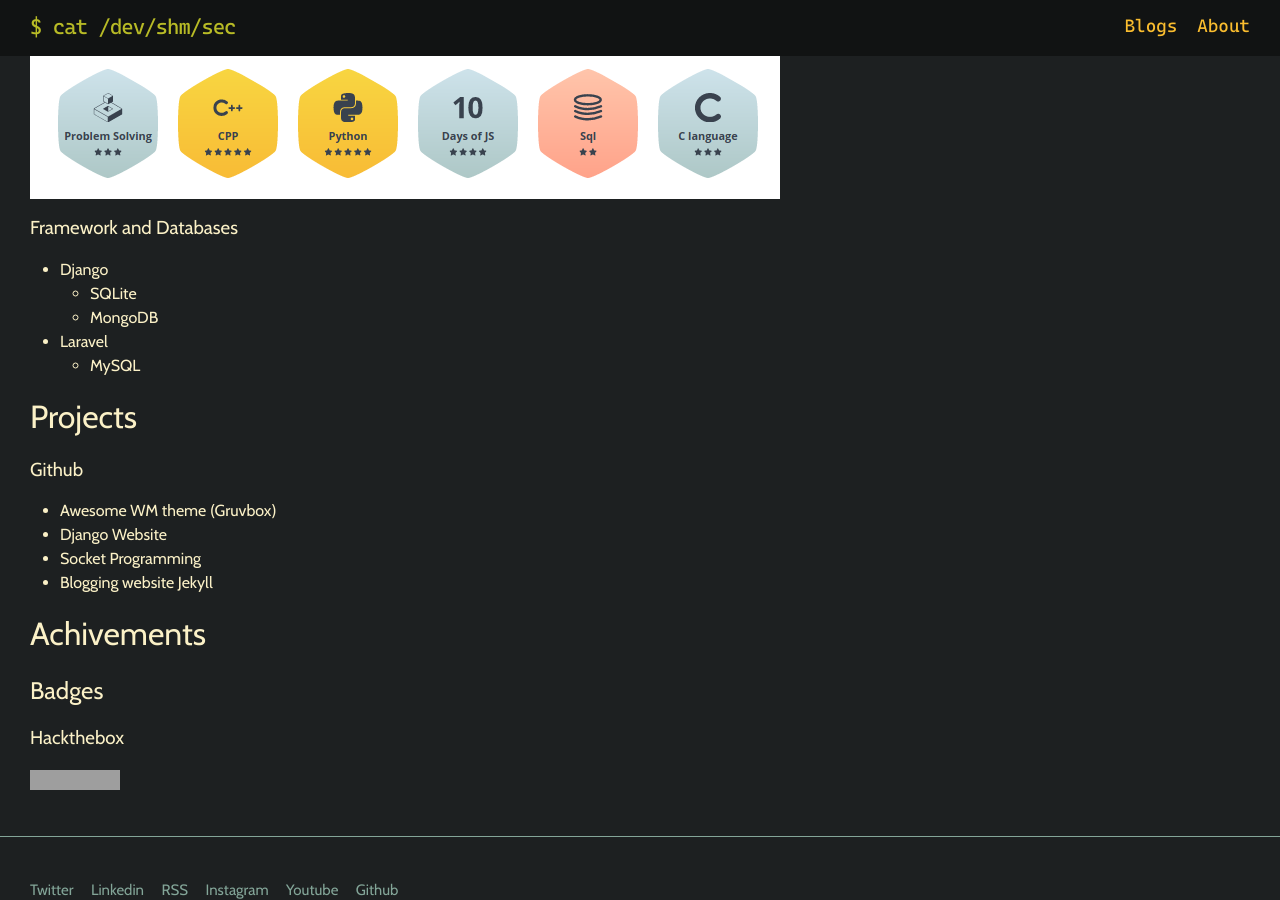
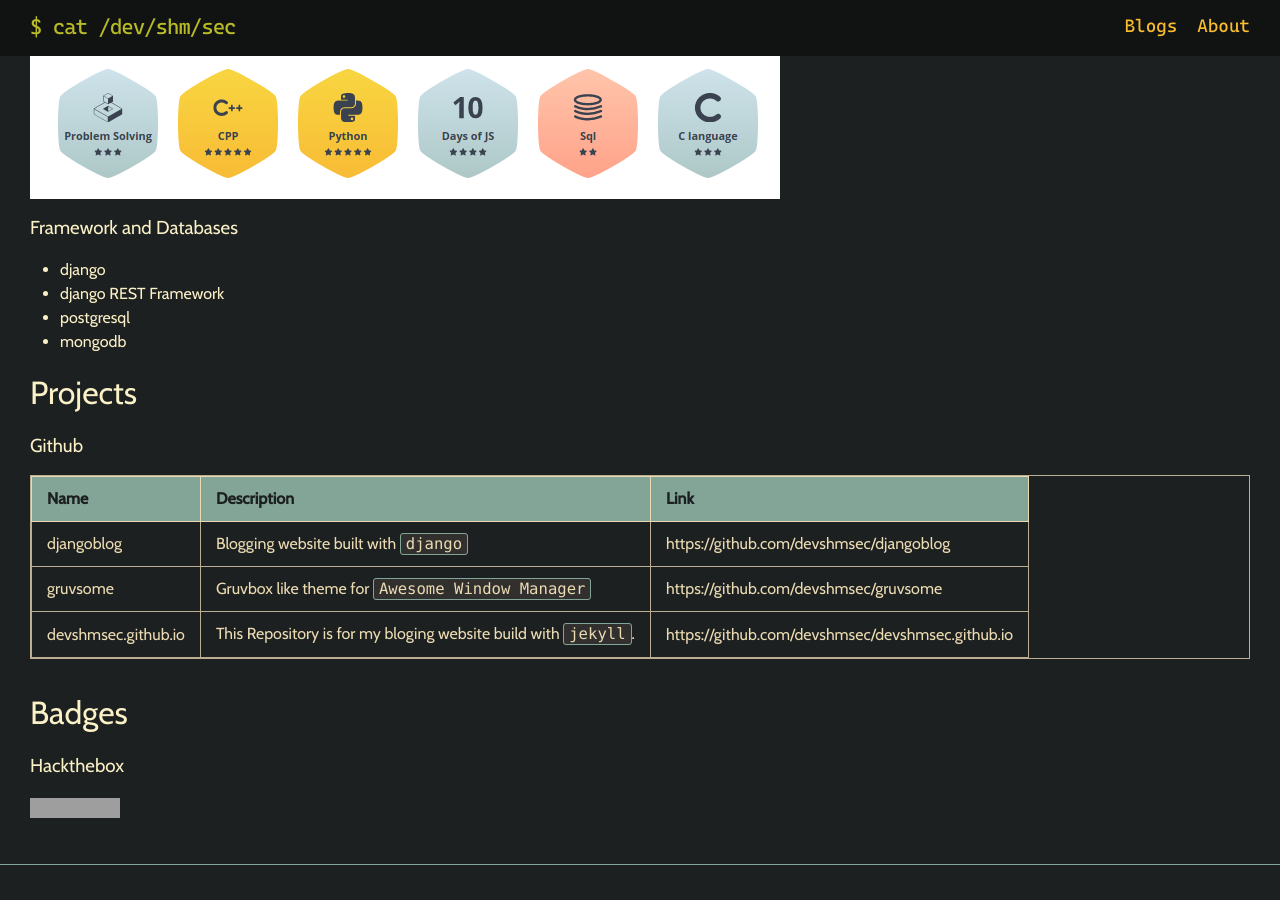
Before and after one commit to devshmsec/devshmsec.github.io, a Jekyll site: the page built from about.md, in a window 1280 px wide and 900 px high, scrolled down 784 px. Built offline with Jekyll 4.4.1, drawn with Linux system fonts in a browser that asks for light colours; nearby versions of some CDN libraries; grey boxes are pictures that could not be loaded.

Commit message:
Updating about page

```diff
--- a/about.md
+++ b/about.md
@@ -12,24 +12,22 @@
 
 ### Framework and Databases
 
-* Django
-    * SQLite
-    * MongoDB
-* Laravel
-    * MySQL
+* django
+* django REST Framework
+* postgresql
+* mongodb
 
 # Projects
 
 ### Github
 
-* Awesome WM theme (Gruvbox)
-* Django Website
-* Socket Programming
-* Blogging website Jekyll
+| Name                          | Description                                                       | Link |
+|:-------------                 |:------------------                                                |:------|
+| djangoblog                    | Blogging website built with `django`                              | https://github.com/devshmsec/djangoblog               |
+| gruvsome                      | Gruvbox like theme for `Awesome Window Manager`                   | https://github.com/devshmsec/gruvsome                 |
+| devshmsec.github.io           | This Repository is for my bloging website build with `jekyll`.    | https://github.com/devshmsec/devshmsec.github.io      |
 
-# Achivements
-
-## Badges
+# Badges
 
 ### Hackthebox
 
```
Also changed, not shown: _posts/2020-08-15-traceback.md (+1 -2 lines).
